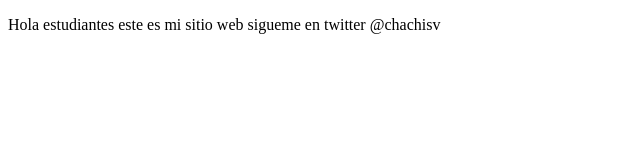
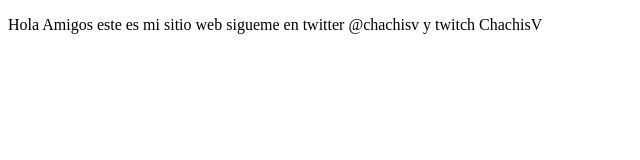
Before and after one commit to ChachisV/protectoDemoCursoPrework, a plain HTML site: page index.html in a window 1280 px wide. Shown: the whole page, without its empty margins (0-640 px from the left). Drawn offline with Linux system fonts and the light colour scheme.

Commit message:
Cambio agregue twitch

```diff
--- a/index.html
+++ b/index.html
@@ -8,7 +8,7 @@
 </head>
 <body>
     <p>
-        Hola estudiantes este es mi sitio web sigueme en twitter @chachisv
+        Hola Amigos este es mi sitio web sigueme en twitter @chachisv y twitch ChachisV
     </p>
 </body>
 </html>
```
